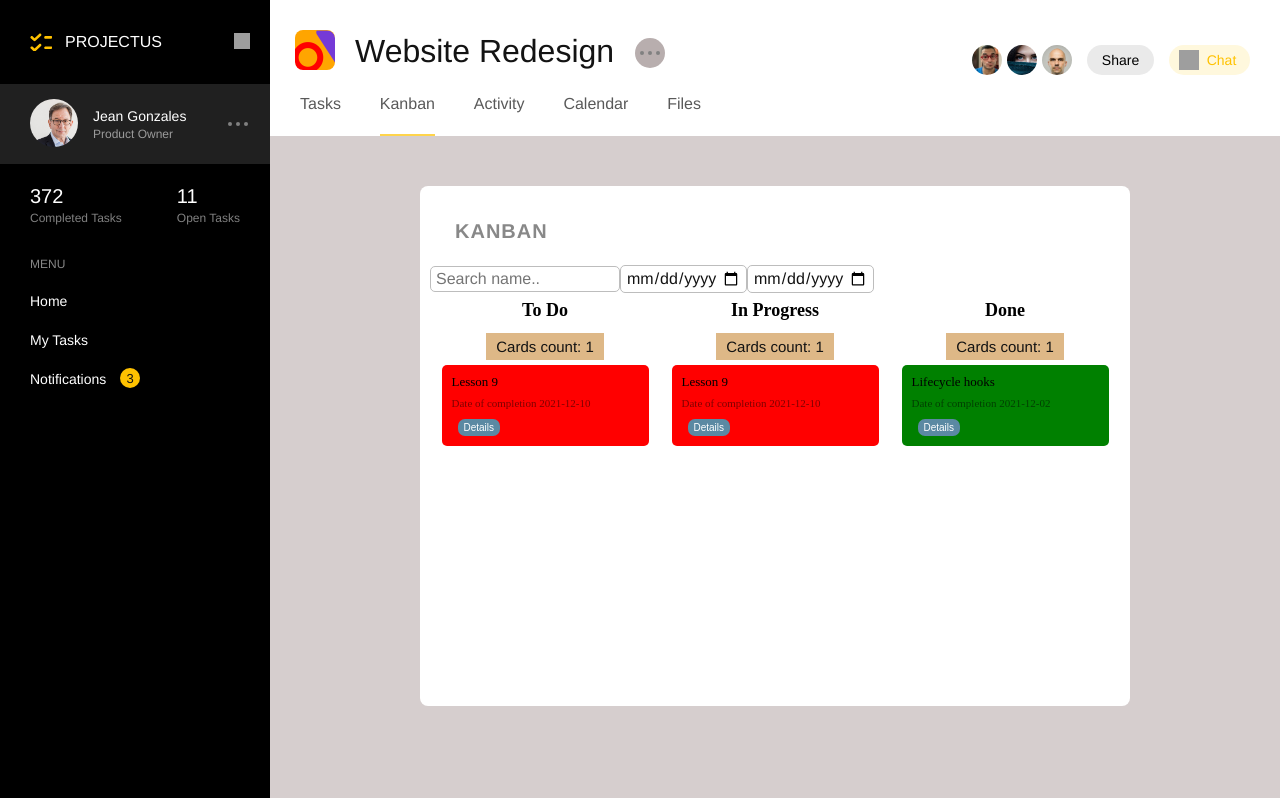
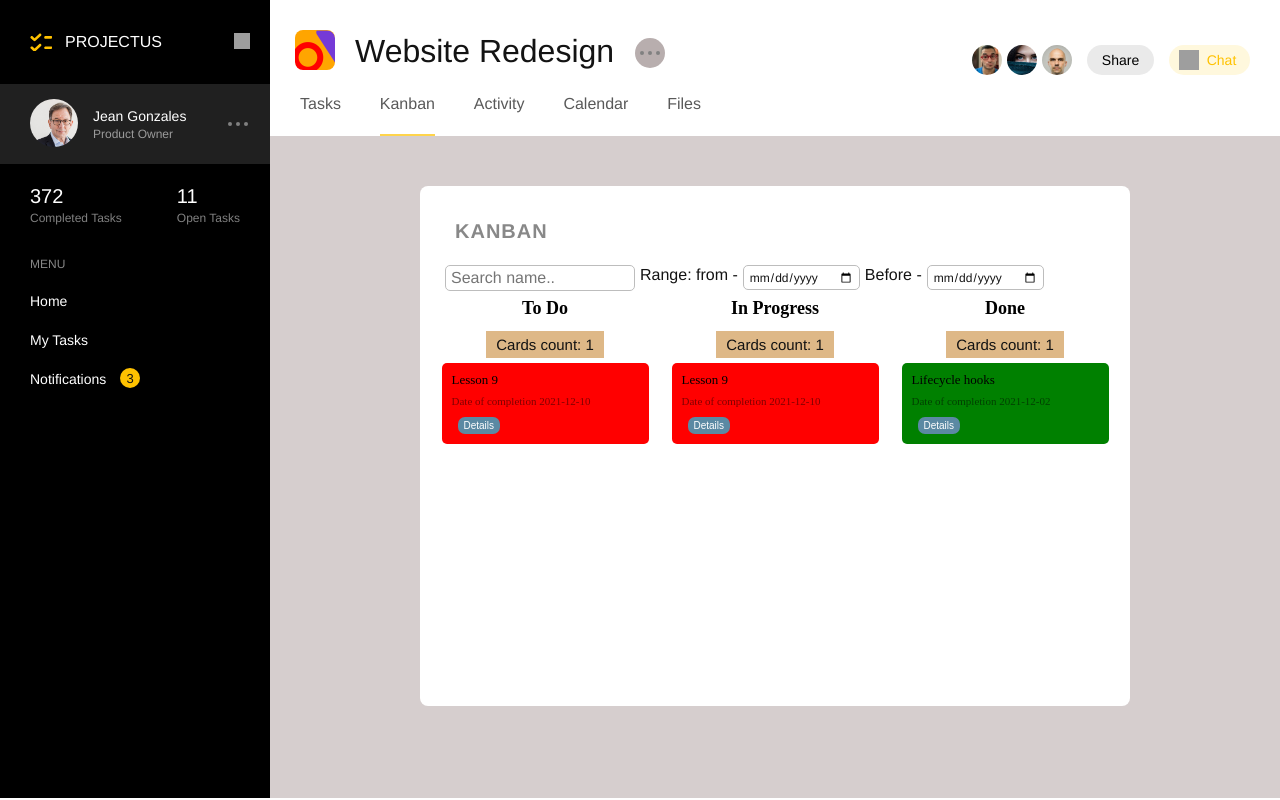
Before and after one commit to Yura112331/my-project-vue, a Vue app: page /kanban in a window 1280 px wide. Built offline with nearby package versions, Linux system fonts and the light colour scheme; grey boxes are pictures that could not be loaded.

Commit message:
lesson 11: add button clear input in kanban

```diff
--- a/src/views/Kanban.vue
+++ b/src/views/Kanban.vue
@@ -1,9 +1,13 @@
 <template lang="pug">
 .body-content
   h2 KANBAN
+  form
     input(type="text" v-model='search' placeholder='Search name..')
-  input(type="date" v-model='dataSearchFrom' min="2021-11-21" max="2022-12-31")
-  input(type="date" v-model='dataSearchTo' min="2021-11-21" max="2022-12-31")
+    p  Range: from -
+    input.data(type="date" v-model='dataSearchFrom' min="2021-11-21" max="2022-12-31")
+    p  Before -
+    input.data(type="date" v-model='dataSearchTo' min="2021-11-21" max="2022-12-31")
+    button.clear(@click="clearForm()" v-if="search || dataSearchFrom || dataSearchTo") Clear
   .task-header
     .head-item(v-for="(column, i) in kanban" :key="'column_'+i")
       p.headCaption {{column.name}}
@@ -97,23 +101,26 @@ export default defineComponent({
       const startDate = new Date(this.dataSearchFrom);
       const endDate = new Date(this.dataSearchTo);
       return this.getFilteredArray(status).filter((item: any) => {
-        return item.name.toLowerCase().includes(this.search.toLowerCase()) &&
-        (+new Date(item.dataEnd) - +startDate >= 0
-        || isNaN(+new Date(item.dataEnd) - +startDate)) &&
-        (+new Date(item.dataEnd) - +endDate <= 0
-        || isNaN(+new Date(item.dataEnd) - +endDate))
+        return (
+          item.name.toLowerCase().includes(this.search.toLowerCase()) &&
+          (+new Date(item.dataEnd) - +startDate >= 0 ||
+            isNaN(+new Date(item.dataEnd) - +startDate)) &&
+          (+new Date(item.dataEnd) - +endDate <= 0 ||
+            isNaN(+new Date(item.dataEnd) - +endDate))
+        );
       });
     },
     taskClass(item: TasksI) {
       const toDay = new Date();
-      const toMorrow = new Date(Date.now() + ( 3600 * 1000 * 24));
+      const toMorrow = new Date(Date.now() + 3600 * 1000 * 24);
       return {
         failed:
           new Date() > new Date(item.dataEnd) && item.status != status.done,
         grey: item.status === status.todo,
         yelow: item.status === status.inprogress,
         green: item.status === status.done,
-        orange:  toDay < new Date(item.dataEnd) && new Date(item.dataEnd) < toMorrow,
+        orange:
+          toDay < new Date(item.dataEnd) && new Date(item.dataEnd) < toMorrow,
       };
     },
 
@@ -151,9 +158,7 @@ export default defineComponent({
         this.createListsData();
       }
     },
-    createListsData() {
-
-    },
+    createListsData() {},
     taskDetails(item: TasksI) {
       this.taskDescription = item;
       this.isOpen = true;
@@ -176,6 +181,11 @@ export default defineComponent({
         return element.status === status;
       });
     },
+    clearForm() {
+      this.search = "";
+      this.dataSearchTo = "";
+      this.dataSearchFrom = "";
+    },
   },
 });
 </script>
@@ -195,6 +205,10 @@ export default defineComponent({
       width: 100%;
     }
   }
+  form {
+    display: flex;
+    flex-direction: row;
+    margin-left: 15px;
     input {
       font-family: Helvetica;
       font-size: 16px;
@@ -203,6 +217,12 @@ export default defineComponent({
       border-radius: 5px;
       padding: 3px 5px;
       margin-bottom: 8px;
+
+      &.data {
+        width: 105px;
+        height: 17px;
+        font-size: 12px;
+      }
     }
     input:focus {
       color: #212529;
@@ -210,6 +230,25 @@ export default defineComponent({
       border-color: #bdbdbd;
       outline: 0;
       box-shadow: 0 0 0 0.2rem rgba(158, 158, 158, 0.25);
+    }
+    p {
+      font-family: Helvetica;
+      font-size: 16px;
+      color: #131313;
+      line-height: 20px;
+      margin: 0px 5px;
+    }
+    .clear {
+      margin-left: 10px;
+      height: 25px;
+      background-color: rgb(224, 210, 185);
+      border: none;
+      border-radius: 5px;
+      color: black;
+      transition-duration: 0.4s;
+      cursor: pointer;
+    }
+
   }
 
   .task-header,
```
Lines whose indentation alone changed are shown as unchanged.
